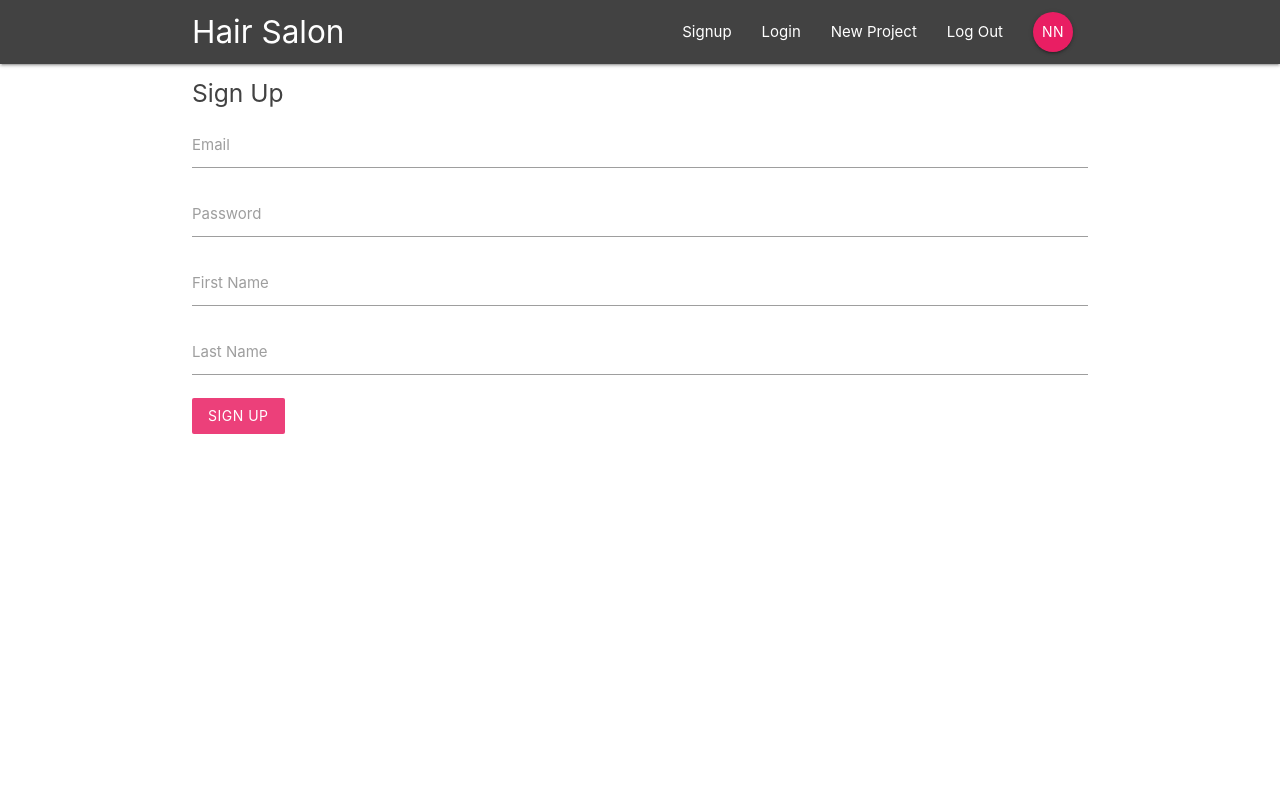
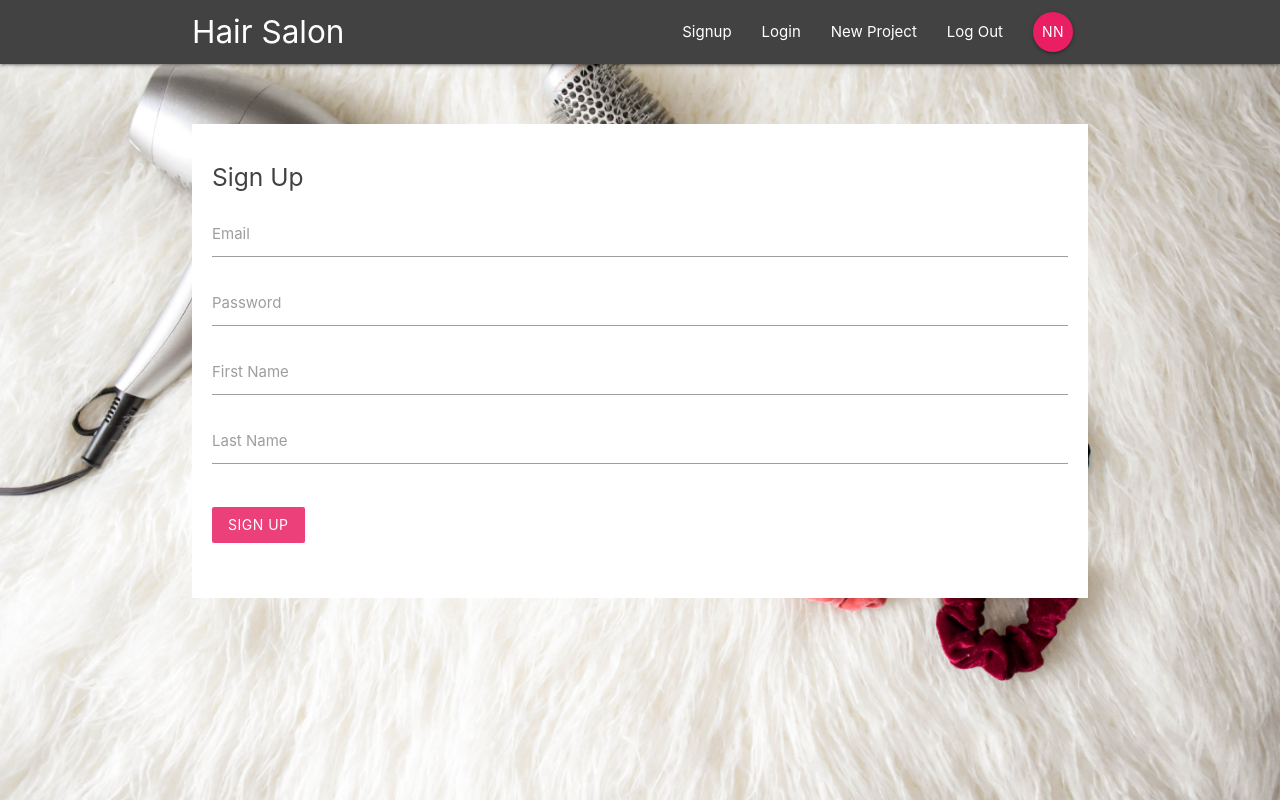
Before and after one commit to mickozak/React-Hair-Salon, a React (Create React App) app: page /signup in a window 1280 px wide. Built offline with nearby package versions, Linux system fonts and the light colour scheme.

Commit message:
cssStyle

```diff
--- a/src/components/layout/SignedInLinks.js
+++ b/src/components/layout/SignedInLinks.js
@@ -4,7 +4,7 @@
 const SignedInLinks = () => {
     return (
         <ul className="right">
-            <li><NavLink to='/'>New Project</NavLink></li>
+            <li><NavLink to='/create'>New Project</NavLink></li>
             <li><NavLink to='/'>Log Out</NavLink></li>
             <li><NavLink to='/' className='btn btn-floating pink lighren-1'>NN</NavLink></li>
         </ul>
--- a/src/components/layout/SignedOutLinks.js
+++ b/src/components/layout/SignedOutLinks.js
@@ -4,8 +4,8 @@
 const SignedOutLinks = () => {
     return (
         <ul className="right">
-            <li><NavLink to='/'>Signup</NavLink></li>
-            <li><NavLink to='/'>Login</NavLink></li>
+            <li><NavLink to='/signup'>Signup</NavLink></li>
+            <li><NavLink to='/signin'>Login</NavLink></li>
         </ul>
     )
 }
--- a/src/index.css
+++ b/src/index.css
@@ -1,3 +1,7 @@
+html{
+  min-height: 100%;
+}
+
 body {
   margin: 0;
   padding: 0;
@@ -6,9 +10,22 @@
     sans-serif;
   -webkit-font-smoothing: antialiased;
   -moz-osx-font-smoothing: grayscale;
+  background: url(/img/hair.jpeg) no-repeat;
+  background-size: 100%;
+  background-position: bottom;
+  min-height: 100%;
 }
 
 code {
   font-family: source-code-pro, Menlo, Monaco, Consolas, "Courier New",
     monospace;
 }
+
+form{
+  padding: 20px;
+  margin-top: 60px;
+}
+
+form button, form h5{
+  margin: 20px 0;
+}
```
Also changed, not shown: public/img/hair.jpeg (added).
